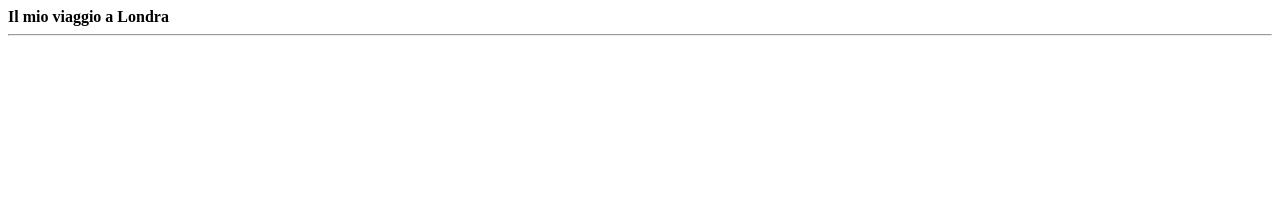
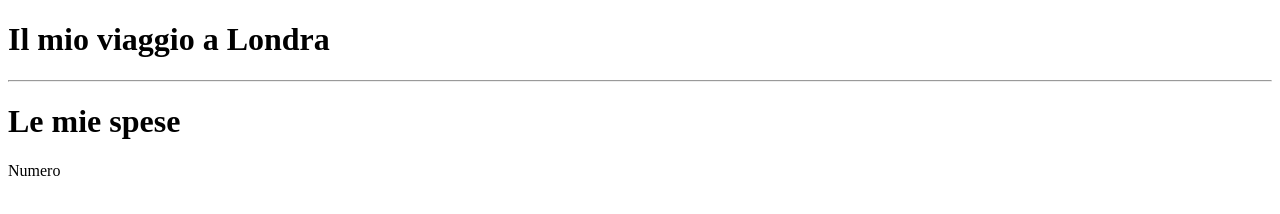
Before and after one commit to mattiamaio/html-london-trip, a plain HTML site: page index.html in a window 1280 px wide. Drawn offline with Linux system fonts and the light colour scheme.

Commit message:
aggiunta struttura table

```diff
--- a/index.html
+++ b/index.html
@@ -7,9 +7,16 @@
     <title>Viaggio a Londra</title>
 </head>
 <body>
-    <header><strong>Il mio viaggio a Londra</strong></header>
+    <header>
+        <h1><strong>Il mio viaggio a Londra</strong></h1>
+    </header>
     <!-- aggiungere 3 immagini-->
     <hr>
+    <h1><strong>Le mie spese</strong></h1>
+    <!-- tabella delle spese -->
+    <table>
+        <thead>Numero</thead>
+    </table>
 
 </body>
 </html>
```
